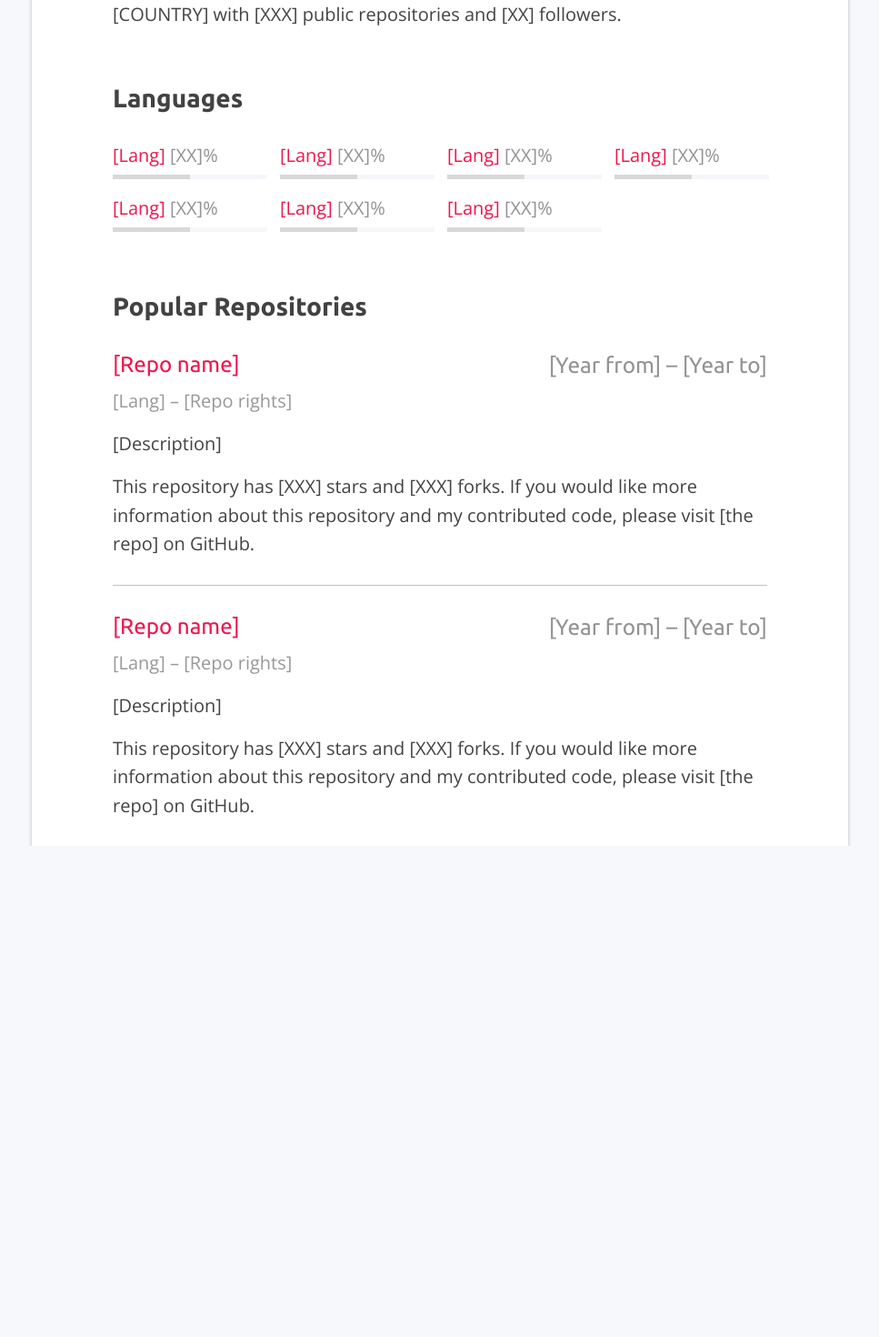
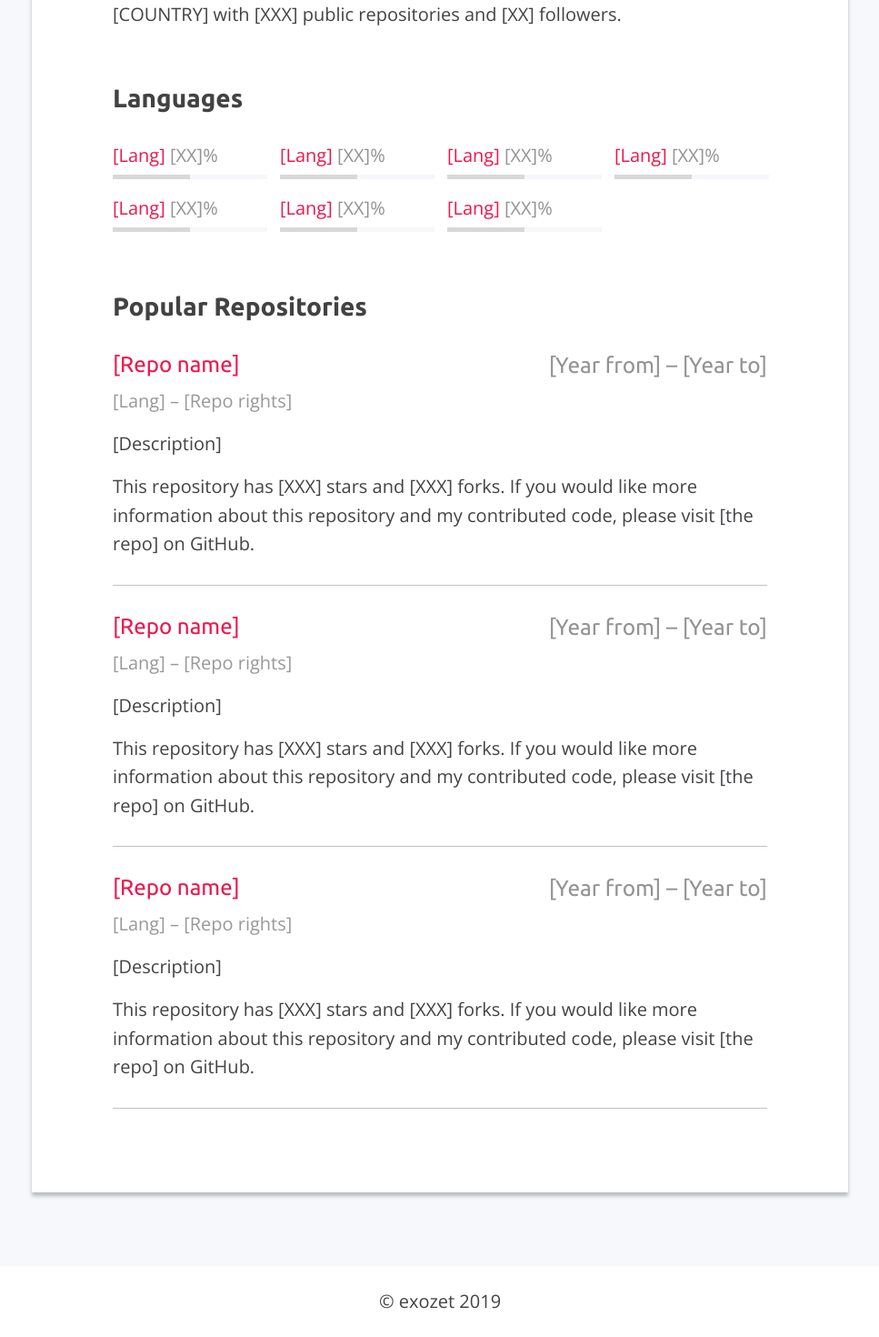
Before and after one commit to BadBonus/anotherResumeProject, a React (Create React App) app: page / in a window 1280 px wide. Shown: the part 791-2261 px from the top of the page at 91% size, without its empty margins (156-1123 px from the left). Before the commit the page ends 1721 px from the top, so only its background shows below. Built offline with nearby package versions, Linux system fonts and the light colour scheme; the HTML template or start-up script is replaced by a standard one.

Commit message:
css fixes

```diff
--- a/src/App.css
+++ b/src/App.css
@@ -263,7 +263,19 @@ body
   font-family: "ubuntu";
   font-weight: bold;
   color: #434346;
+  height: 100vh;
 }
+
+#root
+{
+  height: inherit;
+  height: inherit;
+  display: flex;
+  justify-content: space-between;
+  flex-direction: column;
+}
+
+/* header - start */
 
 header
 {
@@ -272,8 +284,10 @@ header
   justify-content: center;
 }
 header svg {
-	padding: 17px 0 20px 0;
+	padding: 18px 0 23px 0;
 }
+
+/* header - end */
 
 main
 {
@@ -281,7 +295,7 @@ main
   justify-content: center;
   align-items: center;
   flex-direction: column;
-  padding-top: 44px;
+  padding-top: 40px;
 }
 
 h1
@@ -315,11 +329,11 @@ form
   border-radius: 24px;
   color:
   #fff;
-  font-size: 21px;
+  font-size: 20px;
   font-family: "ubuntu";
   border:none;
   right: 36px;
-  top: 21px;
+  top: 23px;
   position: relative;
   box-shadow: 0px 2px 4px rgba(0, 0, 0, 0.25);
   -webkit-box-shadow: 0px 2px 4px rgba(0, 0, 0, 0.25);
@@ -354,11 +368,18 @@ form
 	background: #fff;
 	max-width: 809px;
   width: 100%;
-  padding: 56px 0 0 89px;
+  padding: 56px 0 92px 89px;
   position: relative;
   z-index: -1;
   box-shadow: 0px 4px 4px rgba(0, 0, 0, 0.25);
+
 }
+
+@media all and (-ms-high-contrast: none), (-ms-high-contrast: active) {
+    .Resume {
+      padding-bottom: 300px;
+    }
+  }
 
 .Resume .Resume-basickInfo
 {
@@ -485,7 +506,6 @@ form
   font-weight: lighter;
 }
 
-/* repositories-end*/
 .Reps-content-item
 {
   margin-top: 28px;
@@ -542,9 +562,20 @@ form
   color:#989898;
 }
 
-.Reps-content-item:last-child::after
+/* repositories-end*/
+
+footer
 {
-  display: none;
+	height: 26px;
+	background-color: #fff;
+	display: flex;
+	align-items: center;
+	justify-content: center;
+	font-family: "open sans";
+	font-weight: lighter;
+	font-size: 20px;
+	margin-top: 81px;
+	padding: 26px 0;
 }
 
 /* resume-end */
--- a/src/App.js
+++ b/src/App.js
@@ -3,8 +3,10 @@ import React from 'react';
 import Header from './components/Header'
 import Form from './components/Form'
 import Resume from './components/Resume'
+import Footer from './components/Footer/index';
 
 import './App.css';
+
 
 function App() {
   return (
@@ -17,6 +19,7 @@ function App() {
         <Form />
         <Resume />
       </main>
+      <Footer />
     </>
   );
 }
--- /dev/null
+++ b/src/components/Footer/index.jsx
@@ -0,0 +1,11 @@
+import React from 'react';
+
+function Footer() {
+  return (
+    <footer>
+      © exozet 2019
+    </footer>
+  );
+}
+
+export default Footer;
--- a/src/components/Reps/index.jsx
+++ b/src/components/Reps/index.jsx
@@ -45,6 +45,25 @@ function Reps() {
           This repository has [XXX] stars and [XXX] forks. If you would like more information about this repository and my contributed code, please visit [the repo] on GitHub.
           </span>
         </div>
+        <div className="Reps-content-item">
+          <div className="Reps-content-item-baseInfo">
+            <span className="RepoName">
+              [Repo name]
+            </span>
+            <span className="Age">
+              [Year from] – [Year to]
+            </span>
+          </div>
+          <span className="langAndRights">
+            [Lang] – [Repo rights]
+          </span>
+          <span className="description">
+            [Description]
+          </span>
+          <span className="Reps-content-addingInfo">
+          This repository has [XXX] stars and [XXX] forks. If you would like more information about this repository and my contributed code, please visit [the repo] on GitHub.
+          </span>
+        </div>
       </div>
     </div>
   );
```
